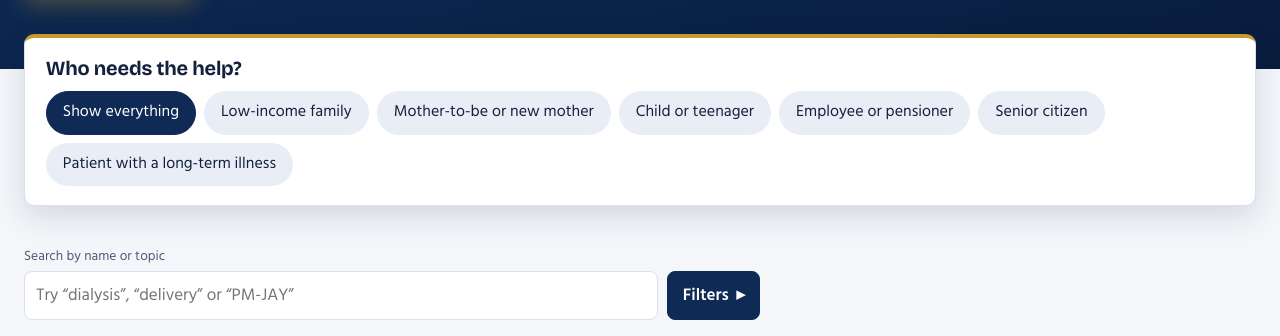
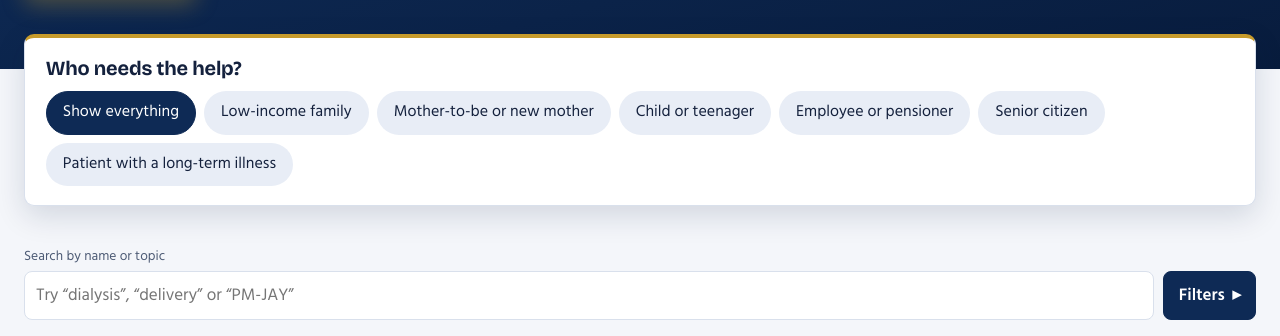
Before and after one commit to harshraj277/MED_Scholarship_Webpage, a plain HTML site: page index.html in a window 1280 px wide. Shown: the part 610-946 px from the top of the page. Drawn offline with nearby package versions, Linux system fonts and the light colour scheme.

Commit message:
improved

```diff
--- a/assets/css/components.css
+++ b/assets/css/components.css
@@ -65,11 +65,13 @@ input[type=search]{padding-right:2.3rem}
 .q-clear.show{display:grid}
 .q-clear:hover{background:var(--line);color:var(--ink)}
 .inc-wrap .q-clear{right:2rem}
-/* Search + Filters read as one control group; capping the group stops the
-   single search field from stretching across a wide desktop viewport.
+/* Search + Filters read as one control group spanning the full page width, so
+   the toolbar lines up with the filter panel and card grid below it instead of
+   floating as a 736px island on a wide screen.
    align-items:stretch keeps the button exactly as tall as the search field
-   (its own min-height is overridden by the later .btn rule, so don't set it). */
-.s-row{display:flex;gap:.6rem;align-items:stretch;max-width:46rem}
+   (its own min-height is overridden by the later .btn rule, so don't set it).
+   padding-bottom gives the search bar breathing room above the panel. */
+.s-row{display:flex;gap:.6rem;align-items:stretch;padding-bottom:.9rem}
 .s-row .input-wrap{flex:1 1 12rem;min-width:0}
 .s-row .filters-btn{flex:none;display:inline-flex;white-space:nowrap;align-items:center;justify-content:center;gap:.45rem;font-weight:600}
 .filters-btn .caret{display:inline-block;transition:transform .2s ease}
```
